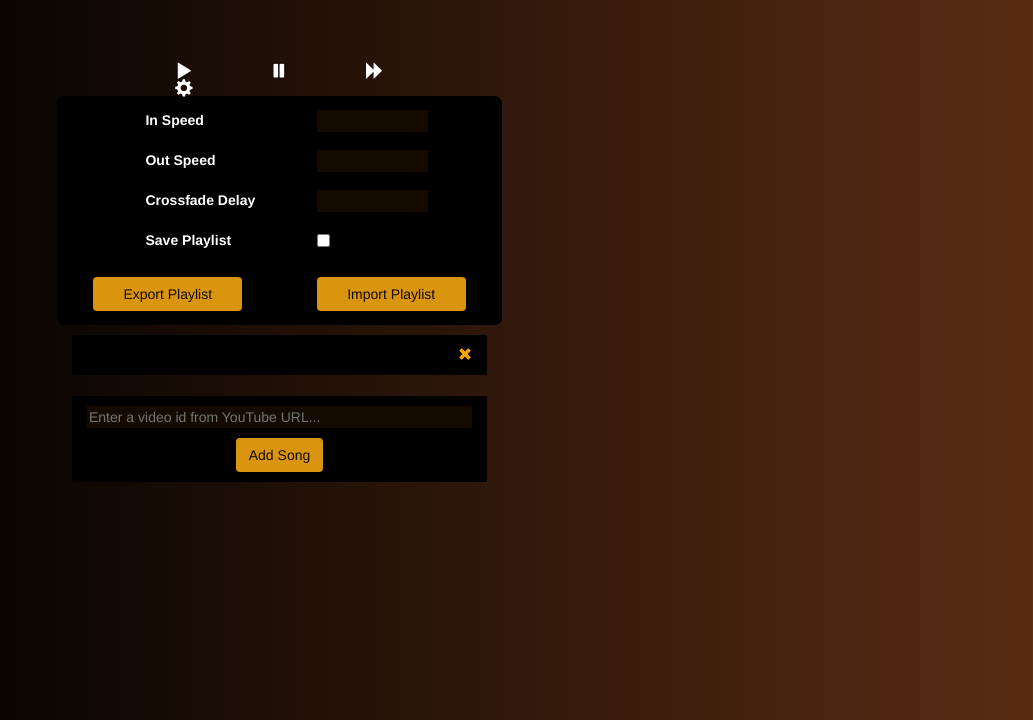
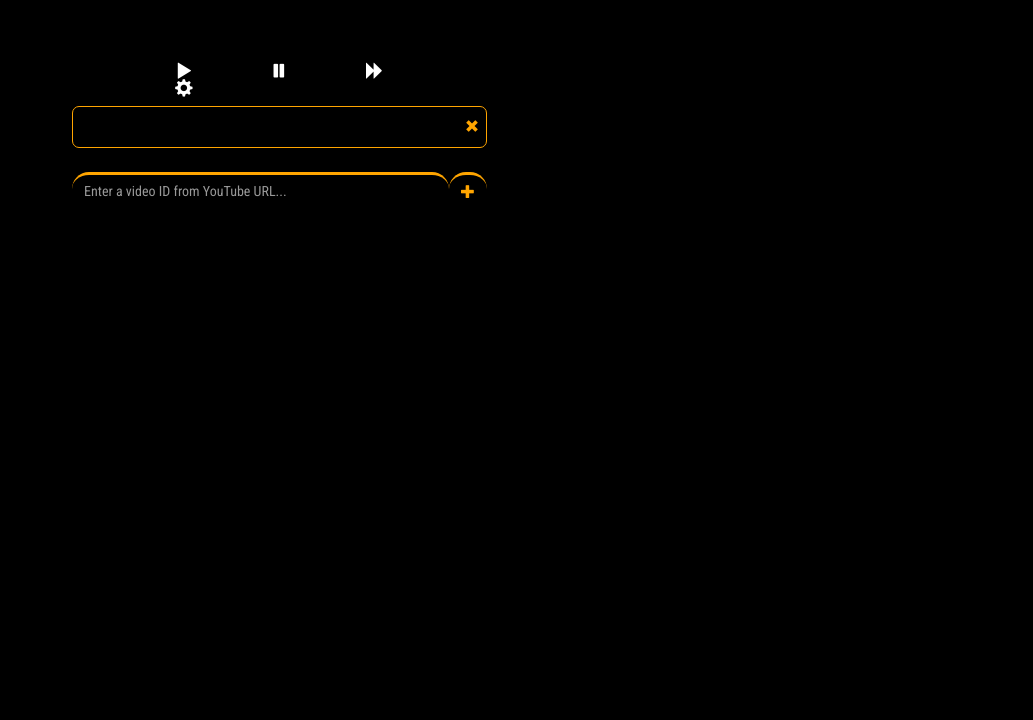
Before and after one commit to YTDJ/YTDJ.github.io, a website with bundled scripts: page index.html in a window 1280 px wide. Shown: the part 80-800 px from the top of the page, without its empty margins (123-1156 px from the left). Built offline with nearby package versions, Linux system fonts and the light colour scheme; no server answers.

Commit message:
styled everything but the settings menu

```diff
--- a/css/style.css
+++ b/css/style.css
@@ -1,10 +1,11 @@
 html body {
-  background: black; /* For browsers that do not support gradients */
-  background: -webkit-linear-gradient(left, black , #633115); /* For Safari 5.1 to 6.0 */
-  background: -o-linear-gradient(right, black, #633115); /* For Opera 11.1 to 12.0 */
-  background: -moz-linear-gradient(right, black, #633115); /* For Firefox 3.6 to 15 */
-  background: linear-gradient(to right, black , #633115); /* Standard syntax */
+  font-family: 'Roboto Condensed', sans-serif;
+  background: black;
   color: white;
+}
+
+h1, h2{
+  font-family: 'Open Sans', sans-serif;
 }
 
 /*Player*/
@@ -14,7 +15,6 @@ html body {
 }
 /*Controls*/
 button{
-  background: #D9950E;
   color: #140A00;
   outline: none;
   border: none;
@@ -53,11 +53,15 @@ button:hover{
     100% { transform: translate(-100%, 0); }
 }
 
+
 /*Setting Area*/
 #settings {
+  margin-top:1em;
   padding:1em;
   background-color:black;
   border-radius: .5em;
+  border-style: solid;
+  border-color: orange;
 }
 
 #settings input{
@@ -70,6 +74,38 @@ button:hover{
 #exportPlaylist, #importPlaylist{
   margin-top: .5em;
 }
+
+/*addSong Area*/
+.addSong{
+  margin-top: 1em;
+}
+.addSong #addSongInput{
+  background-color: black;
+  color:orange;
+
+  outline: none;
+   border: none;
+   -webkit-box-shadow: none;
+   -moz-box-shadow: none;
+   box-shadow: none;
+   border-color: orange;
+   border-radius: 2em;
+   border-top: solid;
+}
+.addSong #addSongSpan{
+  color: orange;
+  background-color: black;
+  border: none;
+  border-radius: 2em;
+  border-top:solid;
+}
+.addSong #addSongPlus{
+  color: orange;
+}
+.addSong span:hover{
+
+}
+
 
 /*Export pop up*/
 .dialog{
@@ -107,20 +143,20 @@ button:hover{
     width: 100%;
     color:orange;
     background-color: black;
+    border-width: 1px;
+    border-radius: .5em;
+    border-style: solid;
+    border-color: orange;
     cursor: move;
 }
 .item .glyphicon-remove{
       cursor: default;
+      padding-right: .5em;
 }
 a {
     color:orange;
 }
-.item input {
-    width: 100%;
-    background: #140A00;
-    outline: none;
-    border: none;
-}
+
 .item *:focus {outline: none;}
 
 
--- a/index.html
+++ b/index.html
@@ -19,6 +19,8 @@
 
   <script type='text/javascript' src="js/knockout-3.4.0.js"></script>
   <script type='text/javascript' src="js/knockout-sortable.js"></script>
+  <!-- Google Font -->
+  <link href="https://fonts.googleapis.com/css?family=Open+Sans|Roboto+Condensed" rel="stylesheet">
   <!-- My Files -->
   <link rel="stylesheet" href="css/style.css">
   <script src="js/script.js"></script>
@@ -54,7 +56,7 @@
           </div>
         </div>
 
-        <div id="settings" >
+        <div id="settings" style="display:none">
             <div class="form-horizontal">
               <div class="form-group">
                 <label class="col-xs-5 col-xs-offset-2" for="inSpeed">In Speed</label>
@@ -83,18 +85,20 @@
         <div class="col-xs-12" data-bind="sortable: songs">
           <div class="item row">
             <div data-bind="attr:{href:id}, text: title, click: $root.selectedSong"
-            class="col-lg-8 col-xs-9 text-left"></div>
-            <div class="col-lg-4 col-xs-3 text-right">
+            class="col-xs-11 text-left"></div>
+            <div class="text-right">
               <span data-bind="click: $root.deleteSong" class="glyphicon glyphicon-remove">
               </div>
             </div>
           </div>
           <div class="col-xs-12 text-center">
-            <form id="addSong" class="item">
-              <div class="col-xs-12">
-              <input data-bind="value: newSongId" placeholder="Enter a video id from YouTube URL..."/>
-              </div>
-              <button id="addSong" class="btn" data-bind="click: addNewSong">Add Song</button>
+
+            <form class="addSong input-group">
+              <input id="addSongInput" type="text" class="form-control" data-bind="value: newSongId" placeholder="Enter a video ID from YouTube URL...">
+              <span id="addSongSpan" class="input-group-addon" data-bind="click: addNewSong">
+                <span id="addSongPlus" class="glyphicon glyphicon-plus"></span></span>
+              <!-- Button duplicates logic in span. I enables ENTER key adds. -->
+              <button style="display:none" data-bind="click: addNewSong"></button>
             </form>
           </div>
         </div>
```
